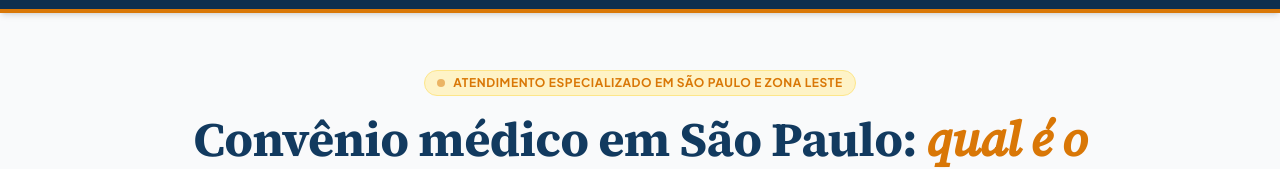
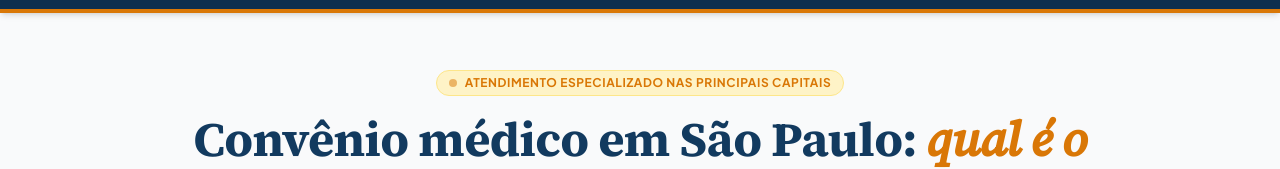
Before and after one commit to valmir-santos/conveniomedicoparticular, a React (Vite) app: page / in a window 1280 px wide. Shown: the part 137-306 px from the top of the page. Built offline with nearby package versions, Linux system fonts and the light colour scheme.

Commit message:
Atualiza badge da home para Atendimento Especializado nas Principais Capitais

```diff
--- a/src/components/HeroTriage.tsx
+++ b/src/components/HeroTriage.tsx
@@ -35,7 +35,7 @@ export const HeroTriage: React.FC<HeroTriageProps> = ({ onSelectOption }) => {
         <div className="text-center max-w-4xl mx-auto mb-10">
           <div className="inline-flex items-center gap-2 px-3 py-1 rounded-full bg-[#FEF3C7] border border-[#FDE68A] text-xs font-bold text-[#D97706] mb-4 tracking-wider uppercase">
             <span className="w-2 h-2 rounded-full bg-[#D97706] animate-pulse"></span>
-            Atendimento Especializado em São Paulo e Zona Leste
+            Atendimento Especializado nas Principais Capitais
           </div>
 
           <h1 className="serif text-3xl sm:text-4xl md:text-5xl leading-[1.15] text-[#123A5F] mb-4 font-bold">
```
Also changed, not shown: 1 other file (tests, documents, lock files or other folders).
